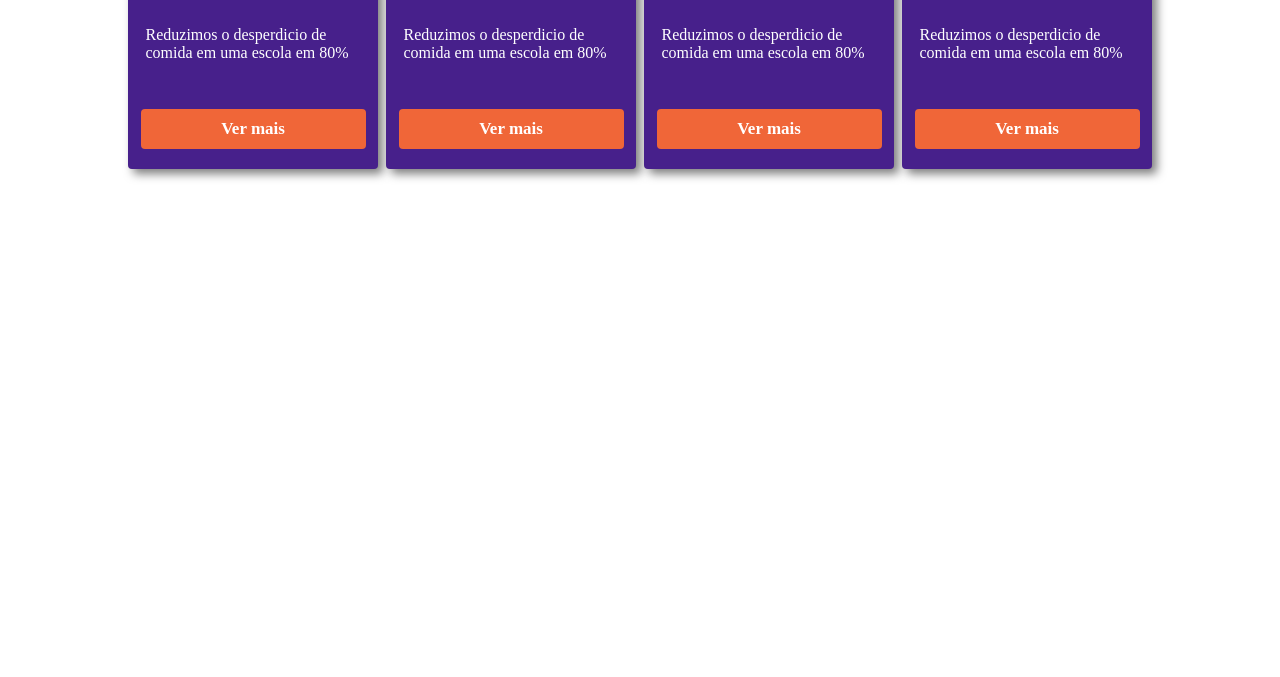
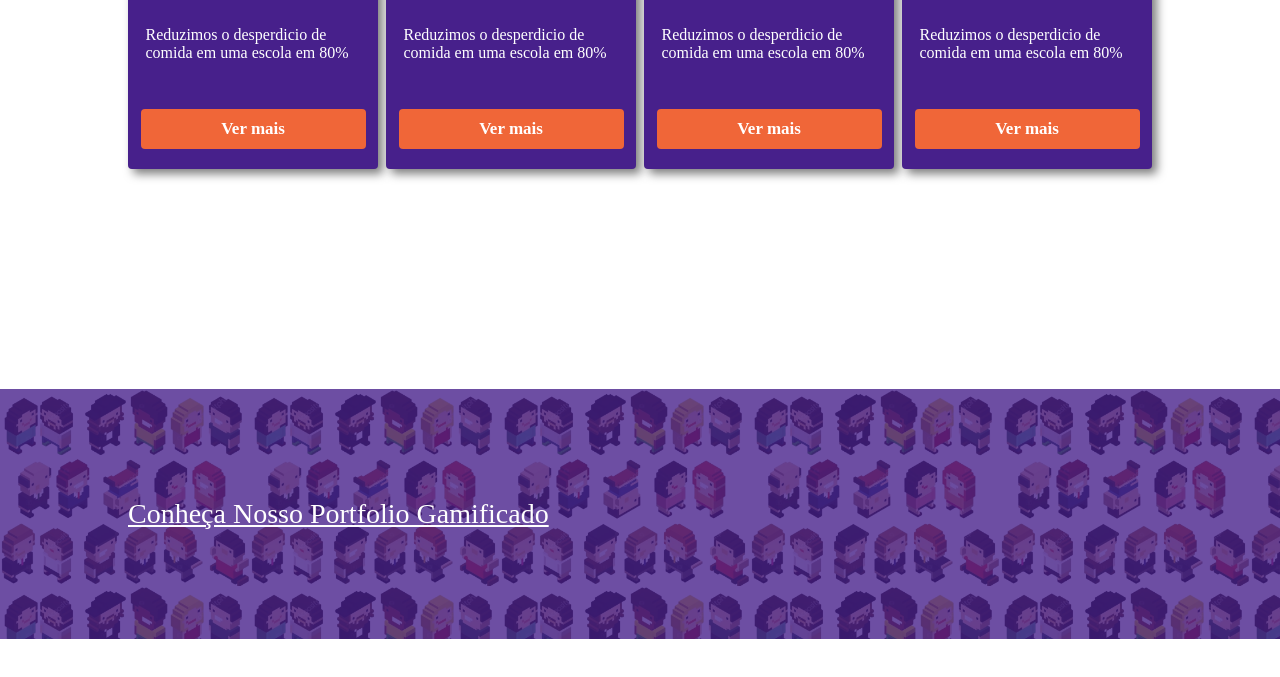
Before and after one commit to Raphael-Aljona/gamificaai, a plain HTML site: page index.html in a window 1280 px wide. Shown: the part 1933-2610 px from the top of the page. Before the commit the page ends 2322 px from the top, so only its background shows below. Drawn offline with Linux system fonts and the light colour scheme; a web font is replaced by a local one.

Commit message:
feat: Seção portfolio, feito com paralaxe

```diff
--- a/index.html
+++ b/index.html
@@ -73,5 +73,13 @@
         </div>
 
     </section>
+
+    <section id="portfolio">
+        <div class="filtro"></div>
+        <div class="container-grid">
+            <a href="#">Conheça Nosso Portfolio Gamificado</a>
+        </div>
+    </section>
+
 </body>
 </html>
--- a/style.css
+++ b/style.css
@@ -208,3 +208,53 @@ h2 {
 .card button:hover{
     background-color: #ad4929;
 }
+
+
+#portfolio {
+    height: 250px;
+
+    margin-bottom: 120px;
+    /* paralax */
+    background-image: url(img/bonecos.png);
+    background-size: 250px;
+    background-repeat: repeat;
+    background-attachment: fixed;
+
+    position: relative;
+
+}
+
+.filtro{
+    height: 100%;
+    width: 100%;
+
+    background-color: #47208bca;
+
+    position: absolute;
+    top: 0;
+
+}
+
+#portfolio .container-grid {
+    height: 100%;
+
+    display: flex;
+    flex-direction: column;
+    justify-content: center;
+
+}
+
+#portfolio a {
+width: fit-content;
+
+    font-family: 'Anta';
+    font-size: 28px;
+
+    color: white;
+    z-index: 1;
+}
+
+/* qnd passa o mouse faz alguma coisa, no caso, zoom */
+#portfolio a:hover{
+    transform: scale(1.05);
+}
```
Also changed, not shown: img/bonecos.png (added).
